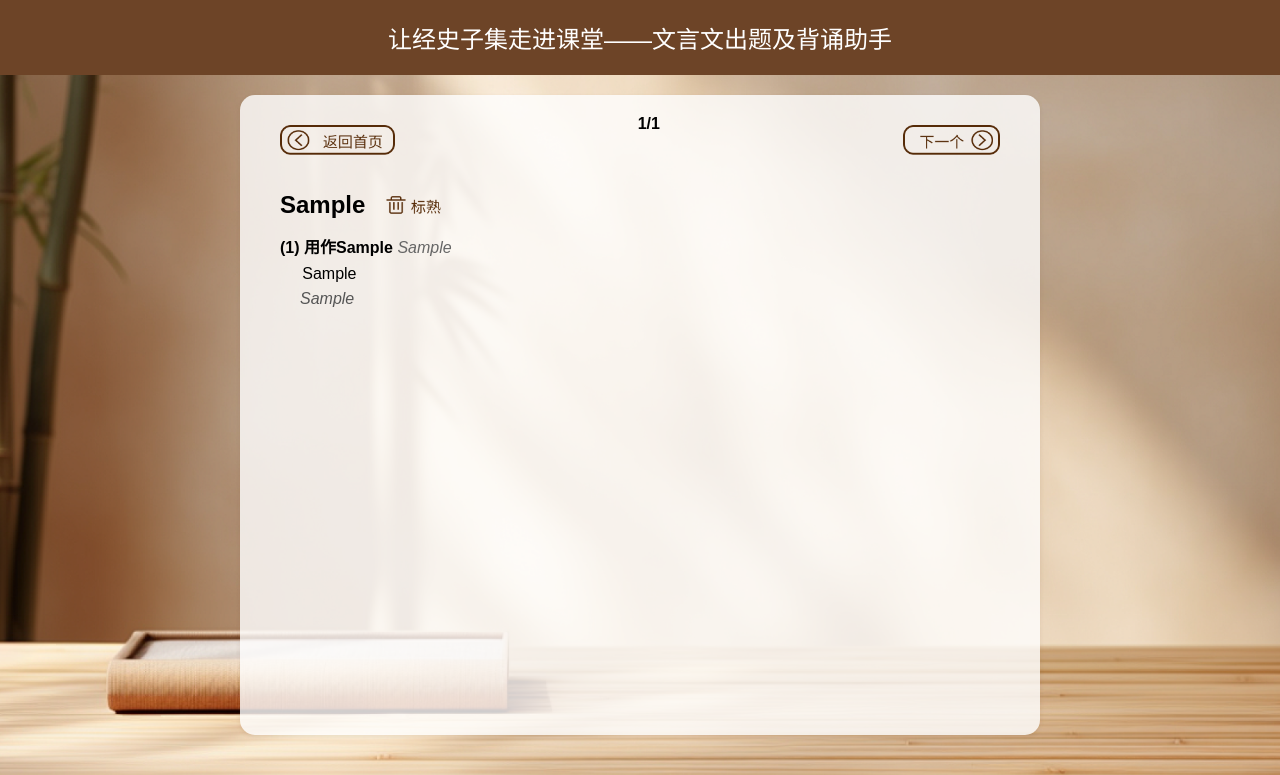
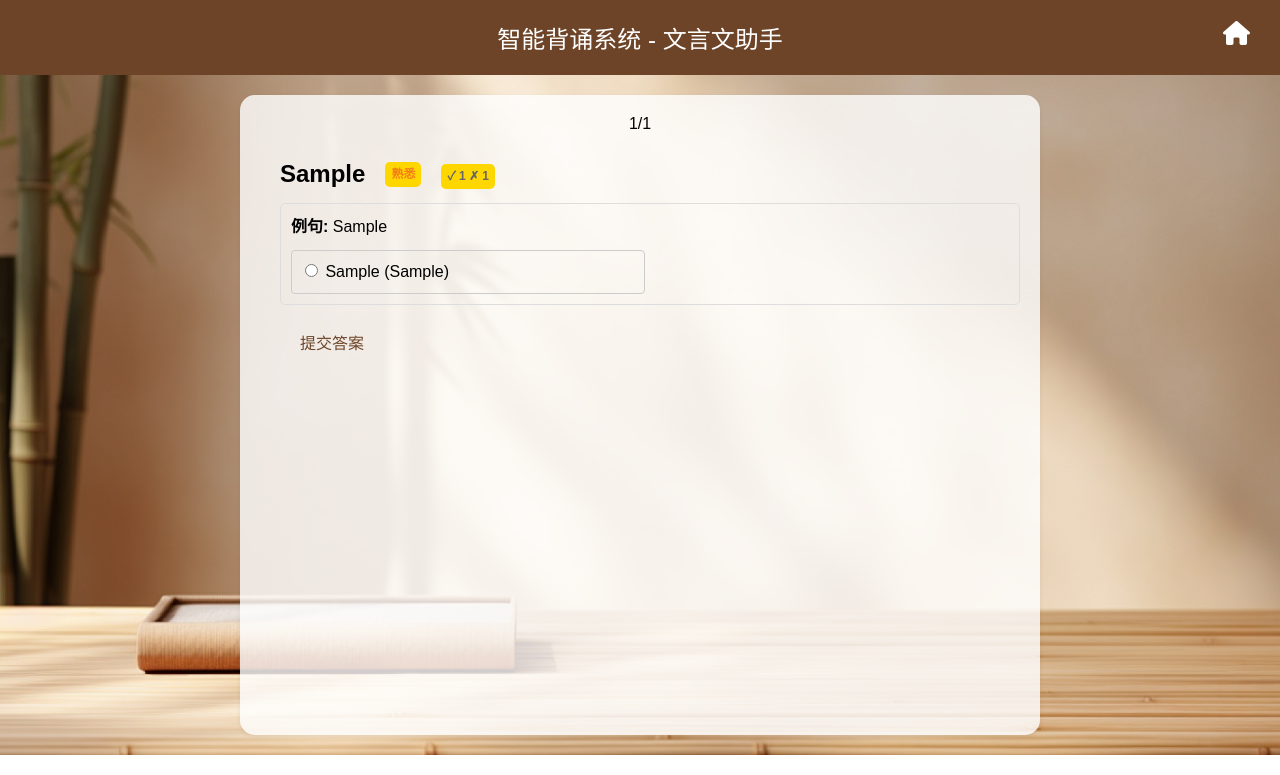
Before and after one commit to Z-feifei/Classical_Chinese_writing_and_reciting_assistant, a Flask app: page /recite in a window 1280 px wide. Shown: the top 775 px of the page. Run offline with Flask 3, Linux system fonts and the light colour scheme; the visitor is signed in with stand-in values (Sample User, id 1); tables that the repository leaves empty hold one stand-in row (values such as "Sample post"); parts of the project's set-up code (start-up, migrations or seed data) failed here and were passed over.

Commit message:
实现了智能背诵机制

```diff
--- a/main.py
+++ b/main.py
@@ -141,6 +141,23 @@ class Example(db.Model):
     id = db.Column(db.Integer, primary_key=True)
     definition_id = db.Column(db.Integer, db.ForeignKey('definitions.id'), nullable=False)
     example = db.Column(db.Text, nullable=False)  # 文言例句
+
+
+# 用户背诵进度模型
+class RecitationProgress(db.Model):
+    __tablename__ = 'recitation_progress'
+
+    id = db.Column(db.Integer, primary_key=True)
+    user_id = db.Column(db.Integer, db.ForeignKey('users.id'), nullable=False)
+    particle_id = db.Column(db.Integer, db.ForeignKey('lexical_particles.id'), nullable=False)
+    last_studied = db.Column(db.DateTime, default=datetime.utcnow)
+    mastery_level = db.Column(db.Integer, default=0)  # 0-陌生, 1-熟悉, 2-掌握
+    wrong_count = db.Column(db.Integer, default=0)
+    right_count = db.Column(db.Integer, default=0)
+
+    # 关系
+    user = db.relationship('User', backref=db.backref('progress', lazy=True, cascade='all, delete-orphan'))
+    particle = db.relationship('LexicalParticle')
 
 # 验证码存储（实际项目中建议使用Redis）
 verification_codes = {}
@@ -397,33 +414,152 @@ def exercise():
     return render_template('exercise.html')
 
 
-@app.route('/recite')
+@app.route('/recite', methods=['GET', 'POST'])
+@login_required
 def recite():
-    """单词背诵页面 - 从数据库获取所有词汇，支持分页"""
+    """单词背诵页面 - 智能背诵机制"""
     # 获取当前索引
     current_index = request.args.get('index', 0, type=int)
+
+    # 获取用户ID
+    user_id = session['user_id']
+
+    # 查询用户的学习进度
+    progress_records = RecitationProgress.query.filter_by(user_id=user_id).all()
 
     # 获取所有词汇（使用joinedload优化查询）
     all_particles = LexicalParticle.query.options(
         db.joinedload(LexicalParticle.parts_of_speech)
-            .joinedload(PartOfSpeech.definitions)
-            .joinedload(Definition.examples)
-    ).order_by(LexicalParticle.id).all()
+        .joinedload(PartOfSpeech.definitions)
+        .joinedload(Definition.examples)
+    ).all()
+
+    # 智能排序算法
+    def sort_key(particle):
+        # 查找该词汇的用户学习记录
+        progress = next((p for p in progress_records if p.particle_id == particle.id), None)
+
+        # 如果还没有学习记录，优先显示
+        if not progress:
+            return (0, 0, 0, particle.id)  # 优先级最高
+
+        # 计算权重：错误次数 + (当前时间 - 上次学习时间) * 系数
+        time_passed = (datetime.utcnow() - progress.last_studied).total_seconds() / 3600  # 小时
+        weight = progress.wrong_count + time_passed * 0.1
+
+        # 按照权重降序排序（权重高的先出现）
+        return (-weight, progress.wrong_count, -progress.right_count, particle.id)
+
+    # 根据智能算法排序
+    sorted_particles = sorted(all_particles, key=sort_key)
 
     # 检查索引是否有效
     if current_index < 0:
         current_index = 0
-    elif current_index >= len(all_particles):
-        current_index = len(all_particles) - 1
+    elif current_index >= len(sorted_particles):
+        current_index = len(sorted_particles) - 1
 
     # 组织当前词汇数据
-    current_particle = all_particles[current_index]
+    current_particle = sorted_particles[current_index]
 
+    # 获取当前词汇的学习进度
+    progress = RecitationProgress.query.filter_by(
+        user_id=user_id,
+        particle_id=current_particle.id
+    ).first()
+
+    # 处理POST请求（提交答案）
+    if request.method == 'POST':
+        # 获取用户提交的答案
+        answers = request.form
+
+        # 验证答案
+        correct = True
+        details = []
+
+        # 收集所有可能的释义
+        all_definitions = []
+        for pos in current_particle.parts_of_speech:
+            for definition in pos.definitions:
+                all_definitions.append({
+                    'id': definition.id,
+                    'text': definition.definition,
+                    'pos': pos.category
+                })
+
+        # 检查每个例句对应的答案
+        for pos in current_particle.parts_of_speech:
+            for definition in pos.definitions:
+                for example in definition.examples:
+                    answer_key = f'example_{example.id}'
+                    if answer_key in answers:
+                        selected_def = int(answers[answer_key])
+                        is_correct = selected_def == definition.id
+                        if not is_correct:
+                            correct = False
+
+                        # 记录详情
+                        details.append({
+                            'example': example.example,
+                            'selected': next((d['text'] for d in all_definitions if d['id'] == selected_def), '未选择'),
+                            'correct': definition.definition,
+                            'is_correct': is_correct
+                        })
+
+        # 确保progress对象存在（处理用户首次学习的情况）
+        if not progress:
+            progress = RecitationProgress(
+                user_id=user_id,
+                particle_id=current_particle.id,
+                last_studied=datetime.utcnow(),
+                mastery_level=0,
+                wrong_count=0,
+                right_count=0
+            )
+            db.session.add(progress)
+
+        # 更新统计信息（安全处理None值）
+        progress.last_studied = datetime.utcnow()
+        if correct:
+            progress.right_count = (progress.right_count or 0) + 1
+            progress.mastery_level = min(2, (progress.mastery_level or 0) + 1)
+            flash('全部回答正确！', 'success')
+        else:
+            progress.wrong_count = (progress.wrong_count or 0) + 1
+            progress.mastery_level = max(0, (progress.mastery_level or 0) - 1)
+            flash('部分回答错误，请继续努力！', 'error')
+
+        db.session.commit()
+
+        # 如果全部正确，移动到下一个词汇
+        if correct:
+            current_index = min(current_index + 1, len(sorted_particles) - 1)
+            return redirect(url_for('recite', index=current_index))
+        else:
+            # 显示答题详情
+            return render_template('recite_result.html',
+                                   details=details,
+                                   current_index=current_index,
+                                   total_words=len(sorted_particles),
+                                   particle=current_particle)
+
+    # 组织当前词汇数据（GET请求）
     parts = []
+    examples_list = []
+
     for pos in current_particle.parts_of_speech:
         definitions = []
         for definition in pos.definitions:
-            examples = [e.example for e in definition.examples]
+            examples = []
+            for example in definition.examples:
+                examples.append({
+                    'id': example.id,
+                    'text': example.example
+                })
+                examples_list.append({
+                    'id': example.id,
+                    'text': example.example
+                })
             definitions.append({
                 'text': definition.definition,
                 'examples': examples
@@ -435,15 +571,31 @@ def recite():
             'definitions': definitions
         })
 
+    # 收集所有可能的释义选项
+    definitions_options = []
+    for pos in current_particle.parts_of_speech:
+        for definition in pos.definitions:
+            definitions_options.append({
+                'id': definition.id,
+                'text': f"{definition.definition} ({pos.category})"
+            })
+
+    # 随机打乱选项
+    random.shuffle(definitions_options)
+
     word_card = {
         'character': current_particle.character,
-        'parts': sorted(parts, key=lambda x: x['category'])
+        'parts': sorted(parts, key=lambda x: x['category']),
+        'examples': examples_list,
+        'definitions_options': definitions_options
     }
 
     return render_template('recite.html',
                            word_card=word_card,
                            current_index=current_index,
-                           total_words=len(all_particles))
+                           total_words=len(sorted_particles),
+                           progress=progress)
+
 
 @app.route('/familiar')
 def familiar():
--- a/templates/recite.html
+++ b/templates/recite.html
@@ -1,69 +1,137 @@
+<!DOCTYPE html>
 <html lang="zh-CN">
 <head>
     <meta charset="UTF-8">
     <meta name="viewport" content="width=device-width, initial-scale=1.0">
-    <title>文言文出题及背诵助手</title>
+    <title>智能背诵 - 文言文助手</title>
+    <!-- 引入Font Awesome图标库 -->
+    <link rel="stylesheet" href="https://cdnjs.cloudflare.com/ajax/libs/font-awesome/6.4.0/css/all.min.css">
     <link rel="stylesheet" href="{{ url_for('static', filename='css/recite.css') }}">
     <style>
-        .example {
-            margin-left: 20px;
-            color: #555;
-            font-style: italic;
+        /* 新增样式 */
+        .example-item {
+            margin-bottom: 15px;
+            padding: 10px;
+            border: 1px solid #ddd;
+            border-radius: 5px;
         }
-        .sub-category {
-            font-style: italic;
+        .example-text {
+            font-size: 16px;
+            margin-bottom: 10px;
+        }
+        .options-container {
+            display: grid;
+            grid-template-columns: 1fr 1fr;
+            gap: 10px;
+        }
+        .option-item {
+            padding: 8px;
+            border: 1px solid #ccc;
+            border-radius: 4px;
+            cursor: pointer;
+        }
+        .option-item:hover {
+            background-color: #f5f5f5;
+        }
+        .option-item.selected {
+            background-color: #e0f7fa;
+            border-color: #0097a7;
+        }
+        .mastery-level {
+            display: inline-block;
+            padding: 3px 8px;
+            border-radius: 12px;
+            font-size: 12px;
+            margin-left: 10px;
+        }
+        .mastery-0 { background-color: #ffcdd2; color: #b71c1c; } /* 陌生 */
+        .mastery-1 { background-color: #fff9c4; color: #f57f17; } /* 熟悉 */
+        .mastery-2 { background-color: #c8e6c9; color: #1b5e20; } /* 掌握 */
+        .stats {
+            font-size: 14px;
             color: #666;
+            margin-top: 5px;
         }
-        .word-counter {
-            margin: 0 15px;
-            font-weight: bold;
+
+        /* 添加首页图标样式 */
+        .home-icon-container {
+            position: absolute;
+            top: 20px;
+            right: 20px;
         }
-        .definition {
-            margin-bottom: 10px;
+        .home-icon {
+            font-size: 24px;
+            color: #fff;
+            background-color: #6d4427;
+            padding: 10px;
+            border-radius: 50%;
+            transition: all 0.3s ease;
+        }
+        .home-icon:hover {
+            background-color: #8b5a2b;
+            transform: scale(1.1);
         }
     </style>
 </head>
 <body>
-<div class="header">让经史子集走进课堂——文言文出题及背诵助手</div>
+<div class="header">智能背诵系统 - 文言文助手
+    <!-- 添加导航图标容器 -->
+    <div class="home-icon-container">
+        <a href="{{ url_for('home') }}" class="home-icon" title="返回首页">
+            <i class="fas fa-home"></i>
+        </a>
+    </div>
+</div>
 
 <div class="container">
     <div class="content">
         <div class="button-container">
             <button id="home-button">
-                <img class="icon1" src="/static/images/back_icon.png" alt="返回首页"/>
+
             </button>
             <span class="word-counter">{{ current_index + 1 }}/{{ total_words }}</span>
             <button id="next-button">
-                <img class="icon1" src="/static/images/next_icon.png" alt="下一个词"/>
+
             </button>
         </div>
 
         <div class="text-container">
             {% if word_card %}
             <h2>{{ word_card.character }}
-                <button id="mark-familiar" class="familiar-btn">
-                    <img class="icon2" src="/static/images/familiar_icon.png" alt="标记为熟悉"/>
-                </button>
+                {% if progress %}
+                <span class="mastery-level mastery-{{ progress.mastery_level }}">
+                    {% if progress.mastery_level == 0 %}陌生
+                    {% elif progress.mastery_level == 1 %}熟悉
+                    {% else %}掌握
+                    {% endif %}
+                </span>
+                <span class="stats">✓ {{ progress.right_count }} ✗ {{ progress.wrong_count }}</span>
+                {% endif %}
             </h2>
-            <div class="word-content">
-                {% for part in word_card.parts %}
-                <div class="part-of-speech">
-                    <strong>({{ loop.index }}) 用作{{ part.category }}</strong>
-                    {% if part.sub_category %}
-                    <span class="sub-category">{{ part.sub_category }}</span>
-                    {% endif %}
-                    <br>
-                    {% for definition in part.definitions %}
-                    <div class="definition">
-                        &nbsp;&nbsp;&nbsp;&nbsp;&nbsp;{{ definition.text }}<br>
-                        {% for example in definition.examples %}
-                        <div class="example">{{ example }}</div>
-                        {% endfor %}
+
+            <form method="POST" action="{{ url_for('recite', index=current_index) }}">
+                <div class="examples-container">
+                    {% for example in word_card.examples %}
+                    <div class="example-item">
+                        <div class="example-text">
+                            <strong>例句:</strong> {{ example.text }}
+                        </div>
+                        <div class="options-container">
+                            {% for option in word_card.definitions_options %}
+                            <label class="option-item">
+                                <input type="radio" name="example_{{ example.id }}" value="{{ option.id }}" required>
+                                {{ option.text }}
+                            </label>
+                            {% endfor %}
+                        </div>
                     </div>
                     {% endfor %}
                 </div>
-                {% endfor %}
-            </div>
+
+                <div class="form-submit">
+                    <button type="submit" class="submit-btn">提交答案</button>
+                </div>
+            </form>
             {% else %}
             <p>没有找到词汇数据</p>
             {% endif %}
@@ -71,20 +139,31 @@
     </div>
 </div>
 
-
 <script>
     document.getElementById('home-button').addEventListener('click', () => {
-        //const newIndex = Math.max({{ current_index }} - 1, 0);
-        //window.location.href = `/recite?index=${newIndex}`;
         window.location.href = '/';
     });
-
 
     document.getElementById('next-button').addEventListener('click', () => {
         const newIndex = Math.min({{ current_index }} + 1, {{ total_words - 1 }});
         window.location.href = `/recite?index=${newIndex}`;
     });
 
+    // 添加选项选择效果
+    document.querySelectorAll('.option-item').forEach(item => {
+        item.addEventListener('click', function() {
+            const radio = this.querySelector('input[type="radio"]');
+            radio.checked = true;
+
+            // 清除所有选中状态
+            document.querySelectorAll('.option-item').forEach(el => {
+                el.classList.remove('selected');
+            });
+
+            // 设置当前选中状态
+            this.classList.add('selected');
+        });
+    });
 </script>
 </body>
 </html>
```
Also changed, not shown: static/js/recite.js (deleted, +0 -15 lines), templates/next.html (deleted, +0 -62 lines), templates/next1.html (deleted, +0 -49 lines), templates/recite_result.html (added, +87 -0 lines), utils/initDatabase.py (+17 -0 lines).
